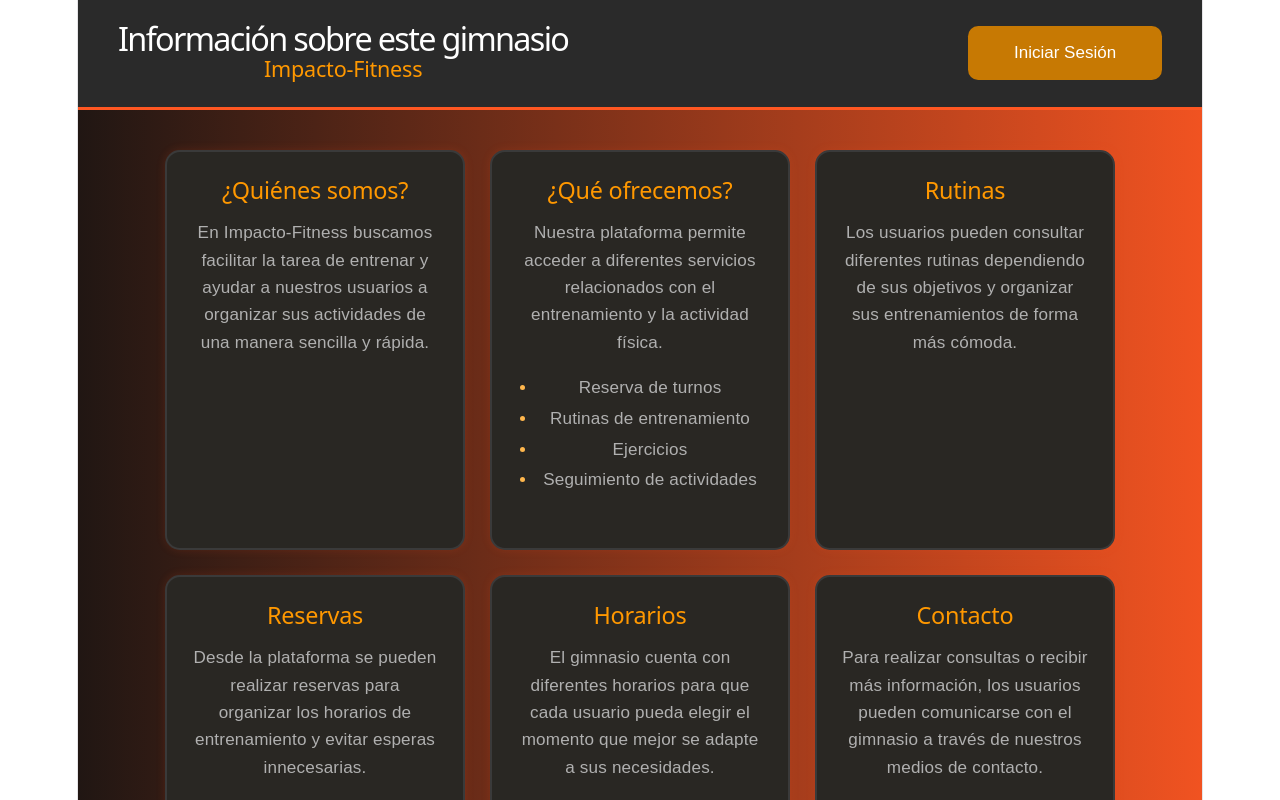
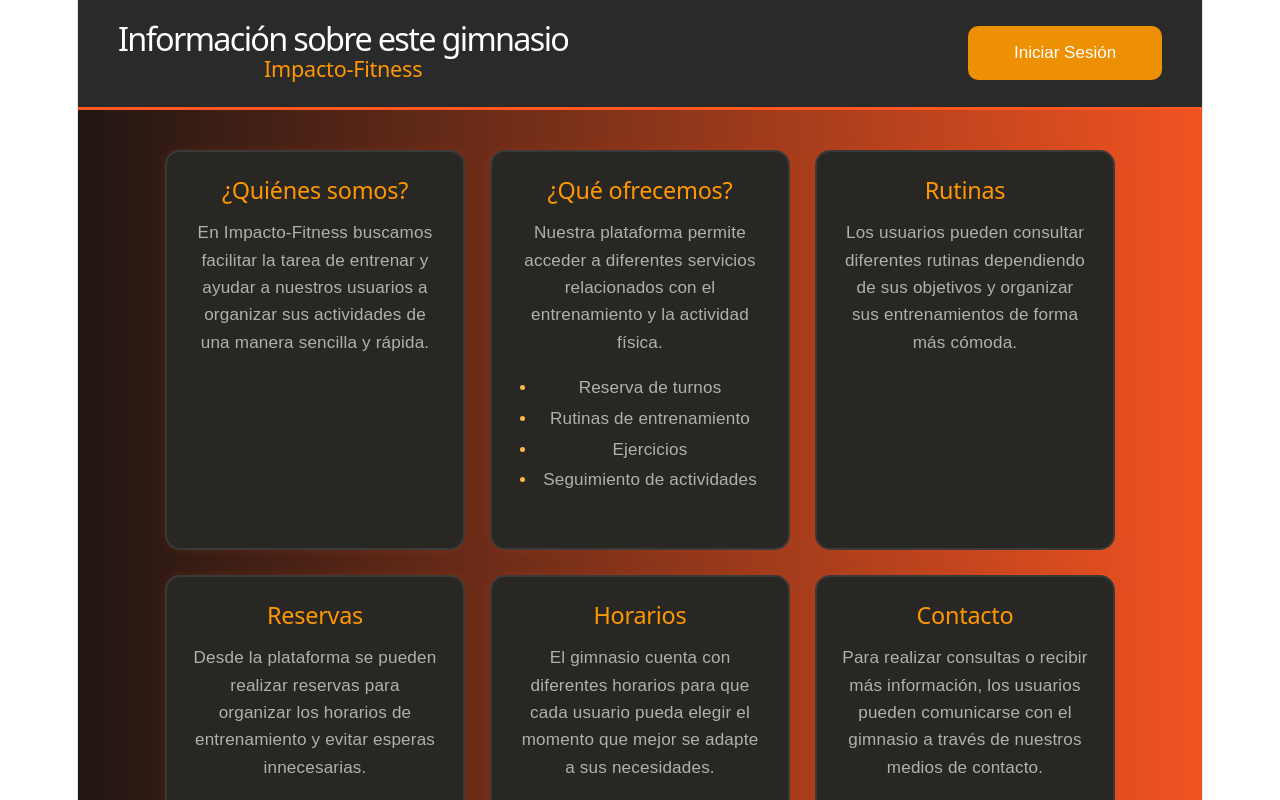
Before and after one commit to mateobaudracco22/ImpactoFitness, a React (Vite) app: page / in a window 1280 px wide. Shown: the top 800 px of the page. Built offline with nearby package versions, Linux system fonts and the light colour scheme.

Commit message:
Cambiando color a boton iniciar sesion

```diff
--- a/src/estilos/informacion.css
+++ b/src/estilos/informacion.css
@@ -75,7 +75,7 @@
      font-size: 17px;
   padding: 1em 2.7em;
   font-weight: 500;
-  background:  #c77903;
+  background:  #ee9003;
   color: white;
   border: none;
   position: relative;
@@ -107,7 +107,7 @@
 .transition {
   transition-timing-function: cubic-bezier(0, 0, 0.2, 1);
   transition-duration: 500ms;
-  background-color: #ff5722;
+  background-color:#fc7405;
   border-radius: 9999px;
   width: 0;
   height: 0;
```
